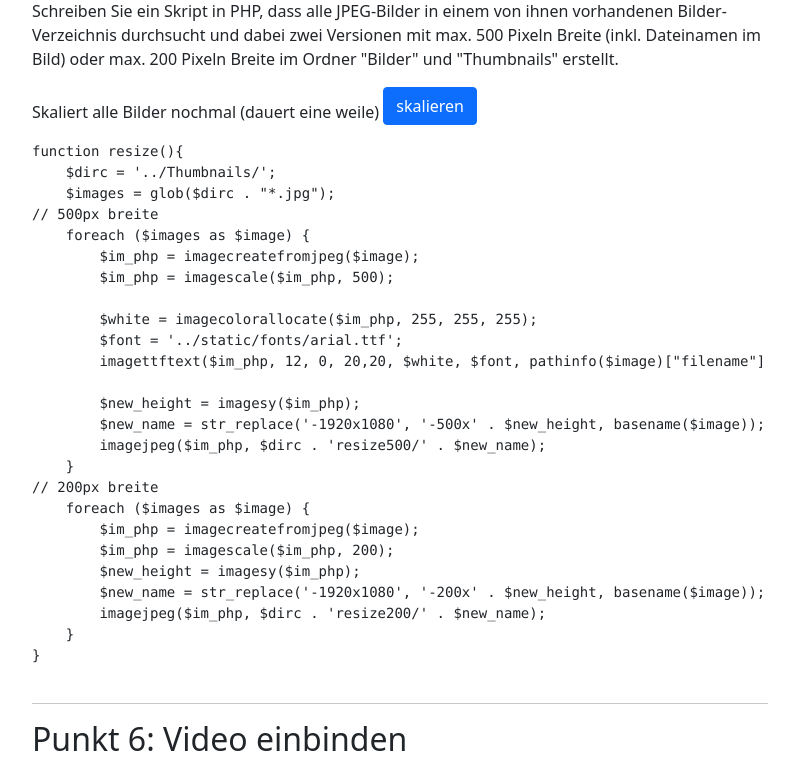
After one commit to AronBA/Modularbeit152, a PHP site: page / in a window 1280 px wide. The commit adds this page. Shown: the part 2589-3353 px from the top of the page, without its empty margins (50-843 px from the left). Run offline with PHP 8.4, Linux system fonts and the light colour scheme; some libraries are stand-ins or nearby versions.

Commit message:
random commit

```diff
--- a/src/backend.php
+++ b/src/backend.php
@@ -60,7 +60,6 @@ function resize(){
 // 500px breite
     foreach ($images as $image) {
 
-
         $im_php = imagecreatefromjpeg($image);
         $im_php = imagescale($im_php, 500);
 
@@ -72,6 +71,7 @@ function resize(){
         $new_name = str_replace('-1920x1080', '-500x' . $new_height, basename($image));
         imagejpeg($im_php, $dirc . 'resize500/' . $new_name);
     }
+
 // 200px breite
     foreach ($images as $image) {
         $im_php = imagecreatefromjpeg($image);
@@ -80,8 +80,6 @@ function resize(){
         $new_name = str_replace('-1920x1080', '-200x' . $new_height, basename($image));
         imagejpeg($im_php, $dirc . 'resize200/' . $new_name);
     }
-
-
 }
 
 function redirect($url, $permanent = false) {
--- /dev/null
+++ b/src/footer.php
@@ -0,0 +1,9 @@
+<div class="mt-5 p-4 bg-dark text-white text-center">
+    <p>Copyright © 2022 Aron Baur</p>
+    <p><a href="https://github.com/AronBA/Modularbeit151"><img id="footericon" src="static/img/github.png"></a> </p>
+    <script src="../static/js/scripts.js"></script>
+    <script src="https://cdn.jsdelivr.net/gh/google/code-prettify@master/loader/run_prettify.js"></script>
+</div>
+
+</body>
+</html>
--- a/index.php
+++ b/src/index.php
@@ -1,50 +1,6 @@
-
-<!DOCTYPE html>
-<html lang="de">
-<head>
-    <title>Home</title>
-    <meta charset="utf-8">
-    <meta name="viewport" content="width=device-width, initial-scale=1">
-    <link href="https://cdn.jsdelivr.net/npm/bootstrap@5.1.3/dist/css/bootstrap.min.css" rel="stylesheet">
-    <script src="https://cdn.jsdelivr.net/npm/bootstrap@5.1.3/dist/js/bootstrap.bundle.min.js"></script>
-    <link href="static/css/styles.css" rel="stylesheet">
-
-    <link rel="preconnect" href="https://fonts.googleapis.com">
-    <link rel="preconnect" href="https://fonts.gstatic.com" crossorigin>
-    <link href="https://fonts.googleapis.com/css2?family=Abel&display=swap" rel="stylesheet">
-</head>
-<body>
-
-
-
-<nav class="navbar navbar-expand-sm bg-dark navbar-dark" id="myHeader">
-    <div class="container-fluid">
-        <ul class="navbar-nav">
-            <li class="nav-item">
-                <a class="nav-link active" href="index.php">Home</a>
-            </li>
-            <li class="nav-item">
-                <a class="nav-link" href="src/journal.html">Journal</a>
-            </li>
-            <li class="nav-item">
-                <a class="nav-link" href="#punkt2">GD Library</a>
-            </li>
-            <li class="nav-item">
-                <a class="nav-link" href="#punkt3">Animated GIF</a>
-            </li>
-            <li class="nav-item">
-                <a class="nav-link" href="#punkt4">Skalieren</a>
-            </li>
-            <li class="nav-item">
-                <a class="nav-link" href="src/gallery.php">Galerie</a>
-            </li>
-            <li class="nav-item">
-                <a class="nav-link" href="#punkt6">Video</a>
-            </li>
-
-        </ul>
-    </div>
-</nav>
+<?php
+include "navbar.php"
+?>
 <a id="punkt2"></a>
     <div class="container mt-5">
 
@@ -56,16 +12,13 @@
                 if (file_exists("temp/temp.jpg")){
                     echo "<img src='temp/temp.jpg' alt='edited photo'>";
                 } else {
-                    echo "<img src='static/img/gd-library-logo.png'>";
+                    echo "<img src='../static/img/gd-library-logo.png'>";
                 }
-
-
-
                 ?>
                 <p>Ergänzen Sie mittels PHP und der GD-Library auf einem von Ihnen vorgegebenen Bild Ihren Vornamen und darunter Ihre Klasse. In der Mitte dieses Bildes platzieren Sie das WMS-Logo mit einer Breite von 100 Pixeln</p>
-                <form method="post" action="src/backend.php" enctype="multipart/form-data">
+                <form method="post" action="backend.php" enctype="multipart/form-data">
                     <div class="col-auto">
-                        <label class="form-label" for="customFile">Wähle ein Bild</label>
+                        <label class="form-label" for="customFile">Wähle ein Bild (JPG) für eine Demo</label>
                         <input type="file" class="form-control" id="customFile" name="customFile" required/>
                         <button type="submit" class="btn btn-primary mb-3" name="upload">hochladen</button>
                     </div>
@@ -126,8 +79,8 @@ function mark($img){
                 <hr class="solid">
 
             <h2>Punkt 3: Animated GIF</h2>
-                <img src=static/img/aron.gif>
-            <?php echo filesize("static/img/aron.gif") / 1048576 . " MB"; ?>
+                <img src=../static/img/aron.gif>
+            <?php echo filesize("../static/img/aron.gif") / 1048576 . " MB"; ?>
 
             <p>Erstellen Sie und platzieren Sie auf der Website ein eigenes, mit ihrer Hardware erstelltes, auf Sie bezogenes animated GIF, dass mindestens 10 Bilder besitzt und in einer Endlosschlaufe läuft (z.B. Stop-Motion). Es soll korrekt in HTML eingebunden sein und einen Untertitel unterhalb des Bildes besitzen, inkl. der Dateigrösse des GIFs.</p>
 
@@ -135,10 +88,11 @@ function mark($img){
             <hr class="solid">
 
             <h2>Punkt 4: Bilder reduzieren</h2>
-            <img src="static/img/folder.png">
+            <img src="../static/img/folder.png">
             <p>Schreiben Sie ein Skript in PHP, dass alle JPEG-Bilder in einem von ihnen vorhandenen Bilder-Verzeichnis durchsucht und dabei zwei Versionen mit max. 500 Pixeln Breite (inkl. Dateinamen im Bild) oder max. 200 Pixeln Breite im Ordner "Bilder" und "Thumbnails" erstellt.</p>
-                <form method="post" action="src/backend.php" enctype="multipart/form-data">
+                <form method="post" action="backend.php" enctype="multipart/form-data">
                     <div class="col-auto">
+                        <label class="form-label" for="submit">Skaliert alle Bilder nochmal (dauert eine weile)</label>
                         <button type="submit" class="btn btn-primary mb-3" name="scalesubmit">skalieren</button>
                     </div>
                 </form>
@@ -150,6 +104,11 @@ function resize(){
     foreach ($images as $image) {
         $im_php = imagecreatefromjpeg($image);
         $im_php = imagescale($im_php, 500);
+
+        $white = imagecolorallocate($im_php, 255, 255, 255);
+        $font = '../static/fonts/arial.ttf';
+        imagettftext($im_php, 12, 0, 20,20, $white, $font, pathinfo($image)["filename"].".jpg");
+
         $new_height = imagesy($im_php);
         $new_name = str_replace('-1920x1080', '-500x' . $new_height, basename($image));
         imagejpeg($im_php, $dirc . 'resize500/' . $new_name);
@@ -171,7 +130,7 @@ function resize(){
 
             <h2 >Punkt 6: Video einbinden</h2>
             <video controls>
-                <source src="static/img/video.mp4" type="video/mp4">
+                <source src="../static/img/video.mp4" type="video/mp4">
             </video>
             <p>Bereiten Sie ein neues eigenes Video vor, dass ihren Code zum Punkt 4 erklärt. Das Video muss im Minimum 5 Minuten lang sein. Dieses Video binden Sie korrekt in Ihre Seite ein. Informieren Sie sich dabei über die aktuellsten HTML5 Video-Tags und benutzen Sie diese.</p>
 
@@ -180,12 +139,6 @@ function resize(){
     </div>
 </div>
 
-    <div class="mt-5 p-4 bg-dark text-white text-center">
-        <p>Copyright © 2022 Aron Baur</p>
-        <p><a href="https://github.com/AronBA/Modularbeit151"><img id="footericon" src="static/img/github.png"></a> </p>
-        <script src="static/js/scripts.js"></script>
-        <script src="https://cdn.jsdelivr.net/gh/google/code-prettify@master/loader/run_prettify.js"></script>
-    </div>
-
-</body>
-</html>
+<?php
+include "footer.php"
+?>
--- /dev/null
+++ b/src/navbar.php
@@ -0,0 +1,45 @@
+<!DOCTYPE html>
+<html lang="de">
+<head>
+    <title>Home</title>
+    <meta charset="utf-8">
+    <meta name="viewport" content="width=device-width, initial-scale=1">
+    <link href="https://cdn.jsdelivr.net/npm/bootstrap@5.1.3/dist/css/bootstrap.min.css" rel="stylesheet">
+    <script src="https://cdn.jsdelivr.net/npm/bootstrap@5.1.3/dist/js/bootstrap.bundle.min.js"></script>
+    <link href="../static/css/styles.css" rel="stylesheet">
+    <script
+        type="module"
+        src="https://cdn.jsdelivr.net/gh/zerodevx/zero-md@2/dist/zero-md.min.js"
+    ></script>
+    <link rel="preconnect" href="https://fonts.googleapis.com">
+    <link rel="preconnect" href="https://fonts.gstatic.com" crossorigin>
+    <link href="https://fonts.googleapis.com/css2?family=Abel&display=swap" rel="stylesheet">
+</head>
+<body>
+<nav class="navbar navbar-expand-sm bg-dark navbar-dark" id="myHeader">
+    <div class="container-fluid">
+        <ul class="navbar-nav">
+            <li class="nav-item">
+                <a class="nav-link active" href="index.php">Home</a>
+            </li>
+            <li class="nav-item">
+                <a class="nav-link" href="journal.php">Journal</a>
+            </li>
+            <li class="nav-item">
+                <a class="nav-link" href="index.php#punkt2">GD Library</a>
+            </li>
+            <li class="nav-item">
+                <a class="nav-link" href="index.php#punkt3">Animated GIF</a>
+            </li>
+            <li class="nav-item">
+                <a class="nav-link" href="index.php#punkt4">Skalieren</a>
+            </li>
+            <li class="nav-item">
+                <a class="nav-link" href="gallery.php">Galerie</a>
+            </li>
+            <li class="nav-item">
+                <a class="nav-link" href="index.php#punkt6">Video</a>
+            </li>
+        </ul>
+    </div>
+</nav>
```
Also changed, not shown: docs/Journal.md (+27 -13 lines), docs/Skript.md (deleted, +0 -3 lines), src/gallery.php (+3 -41 lines), src/journal.html (deleted, +0 -71 lines), src/journal.php (added, +18 -0 lines), README.md. Lines whose indentation alone changed are shown as unchanged.
